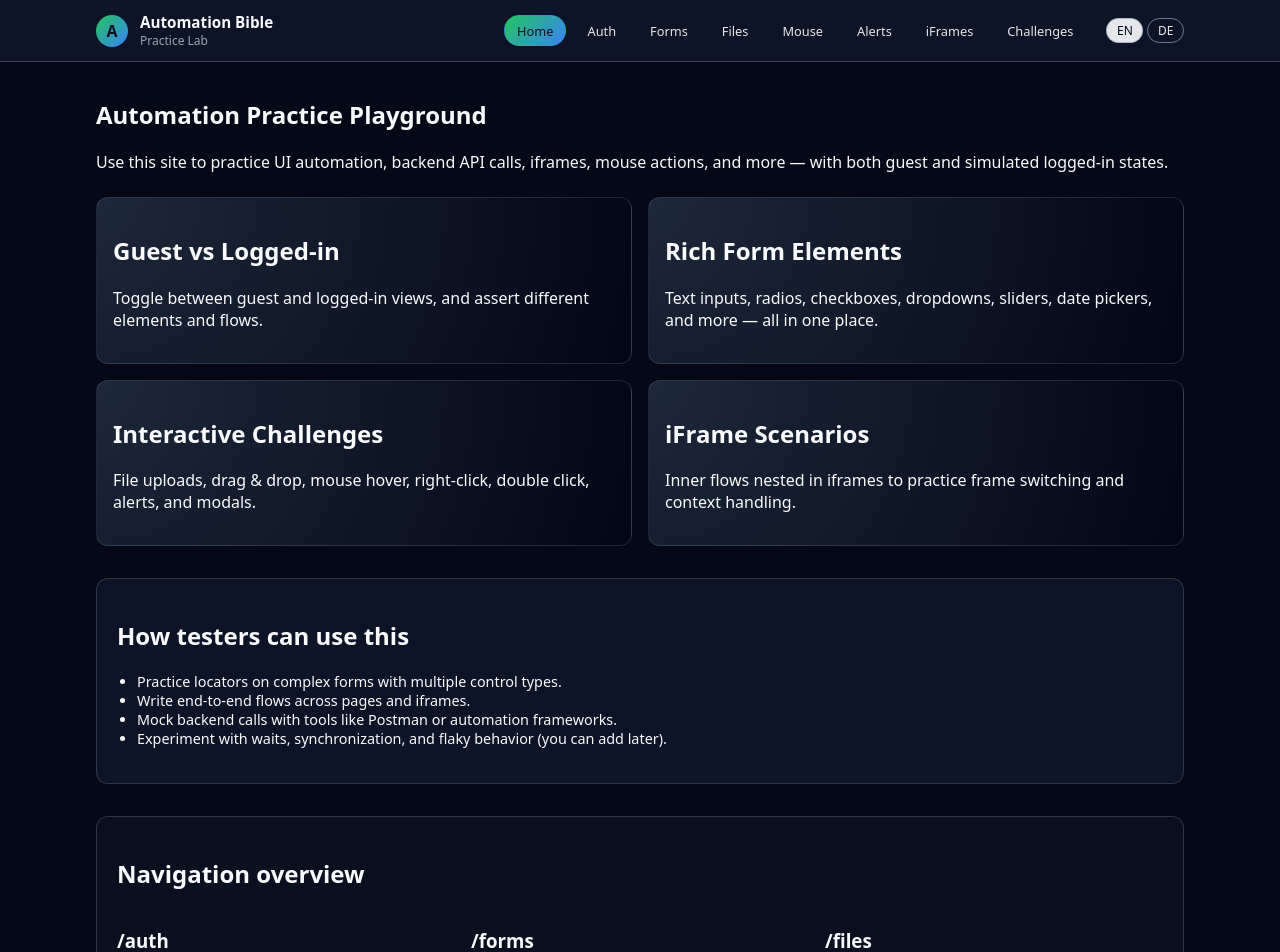
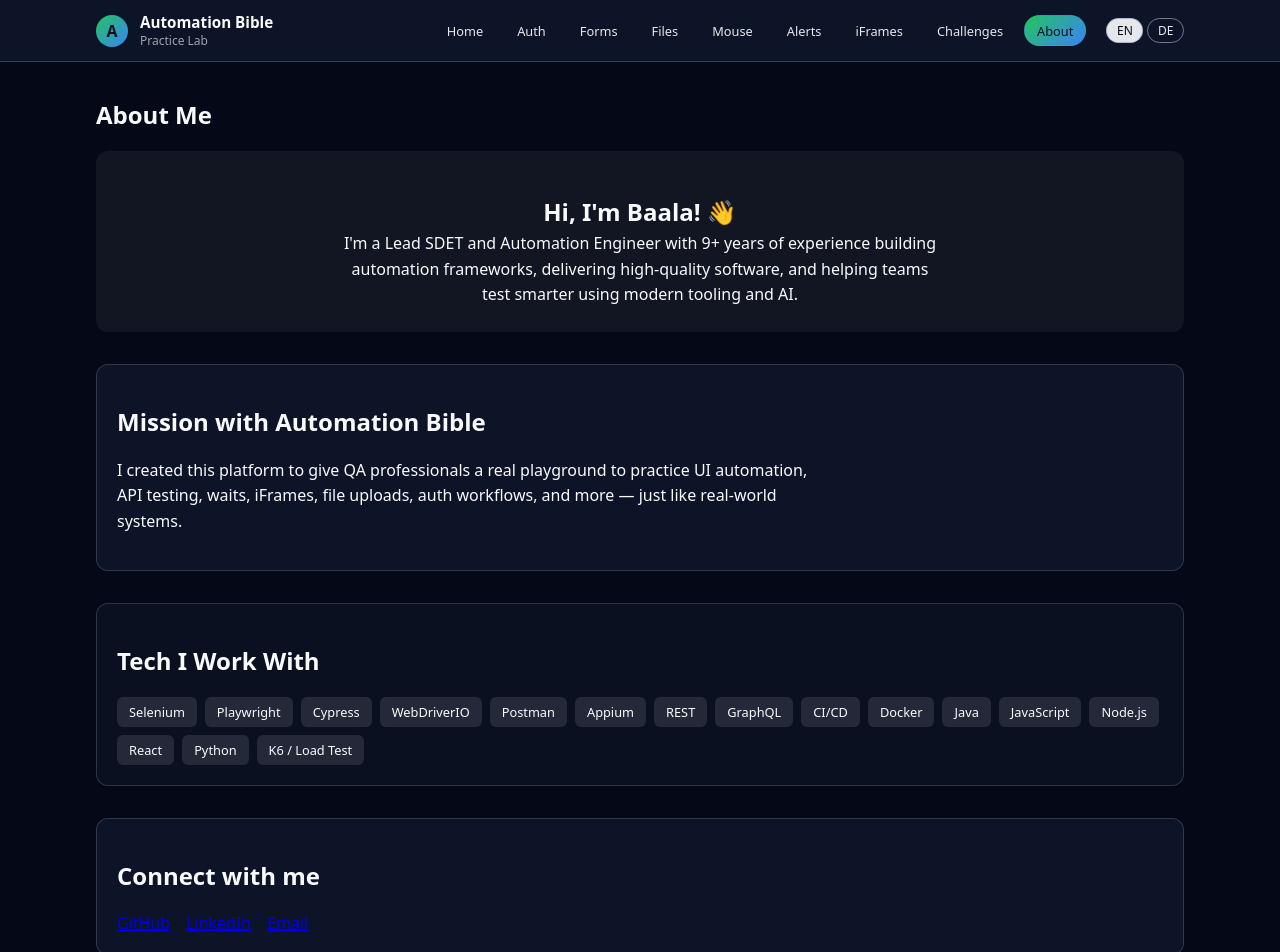
Before and after one commit to baalarazor/automation-practice, a React (Create React App) app in the folder frontend/: page /about in a window 1280 px wide. Before the commit this address led to /. Shown: the top 952 px of the page. Built offline with nearby package versions, Linux system fonts and the light colour scheme; no server answers.

Commit message:
Added About Me page with EN/DE support

```diff
--- a/frontend/src/App.js
+++ b/frontend/src/App.js
@@ -8,12 +8,14 @@ import MouseActionsPlayground from "./pages/MouseActionsPlayground";
 import AlertsPlayground from "./pages/AlertsPlayground";
 import IframePlayground from "./pages/IframePlayground";
 import ChallengesPlayground from "./pages/ChallengesPlayground";
+import About from "./pages/About";
 
 function App() {
   return (
     <Layout>
       <Routes>
         <Route path="/" element={<Home />} />
+        <Route path="/about" element={<About />} />
         <Route path="/auth" element={<AuthPlayground />} />
         <Route path="/forms" element={<FormPlayground />} />
         <Route path="/files" element={<FileUploadPlayground />} />
--- a/frontend/src/components/Header.jsx
+++ b/frontend/src/components/Header.jsx
@@ -36,6 +36,7 @@ export default function Header() {
           <NavItem to="/alerts">{labels.alerts}</NavItem>
           <NavItem to="/iframes">{labels.iframes}</NavItem>
           <NavItem to="/challenges">{labels.challenges}</NavItem>
+          <NavItem to="/about">{lang === "de" ? "Über mich" : "About"}</NavItem>
 
           <div className="lang-toggle">
             <button
--- /dev/null
+++ b/frontend/src/pages/About.jsx
@@ -0,0 +1,99 @@
+import { useLanguage } from "../languageContext";
+
+export default function About() {
+  const { lang } = useLanguage();
+
+  const text = {
+    en: {
+      title: "About Me",
+      subtitle: "Hi, I'm Baala! 👋",
+      bio: `I'm a Lead SDET and Automation Engineer with 9+ years of experience building automation frameworks, delivering high-quality software, and helping teams test smarter using modern tooling and AI.`,
+      missionTitle: "Mission with Automation Bible",
+      mission: `I created this platform to give QA professionals a real playground to practice UI automation, API testing, waits, iFrames, file uploads, auth workflows, and more — just like real-world systems.`,
+      skillsTitle: "Tech I Work With",
+      contactTitle: "Connect with me",
+    },
+    de: {
+      title: "Über mich",
+      subtitle: "Hallo, ich bin Baala! 👋",
+      bio: `Ich bin ein Lead SDET und Automatisierungsingenieur mit mehr als 9 Jahren Erfahrung im Aufbau von Testautomatisierungs-Frameworks und der Qualitätssicherung mit modernen Tools und KI.`,
+      missionTitle: "Mission mit Automation Bible",
+      mission: `Ich habe diese Website erstellt, um QA-Testern einen echten Ort zu geben, an dem sie UI- und API-Testautomatisierung, iFrames, Uploads, Auth-Flow und Wartebedingungen wie in echten Systemen üben können.`,
+      skillsTitle: "Technologien",
+      contactTitle: "Kontakt",
+    }
+  };
+
+  const t = text[lang];
+
+  return (
+    <div className="page">
+      <section className="hero-section">
+        <h1>{t.title}</h1>
+
+        <div
+          style={{
+            marginTop: "1rem",
+            padding: "1.5rem",
+            background: "rgba(255,255,255,0.05)",
+            borderRadius: "12px",
+            textAlign: "center"
+          }}
+        >
+          <h2 style={{ marginBottom: "0.2rem" }}>{t.subtitle}</h2>
+          <p style={{ maxWidth: "600px", margin: "0 auto", lineHeight: "1.6" }}>
+            {t.bio}
+          </p>
+        </div>
+      </section>
+
+      <section className="section">
+        <h2>{t.missionTitle}</h2>
+        <p style={{ maxWidth: "700px", lineHeight: "1.6" }}>
+          {t.mission}
+        </p>
+      </section>
+
+      <section className="section section-muted">
+        <h2>{t.skillsTitle}</h2>
+
+        <div className="badge-grid">
+          {[
+            "Selenium",
+            "Playwright",
+            "Cypress",
+            "WebDriverIO",
+            "Postman",
+            "Appium",
+            "REST",
+            "GraphQL",
+            "CI/CD",
+            "Docker",
+            "Java",
+            "JavaScript",
+            "Node.js",
+            "React",
+            "Python",
+            "K6 / Load Test"
+          ].map((skill) => (
+            <span key={skill} className="badge">{skill}</span>
+          ))}
+        </div>
+      </section>
+
+      <section className="section">
+        <h2>{t.contactTitle}</h2>
+
+        <div className="contact-links">
+          <a href="https://github.com/baalarazor" target="_blank" rel="noopener noreferrer">
+            GitHub
+          </a>
+          <a href="https://linkedin.com/in/baala" target="_blank" rel="noopener noreferrer">
+            LinkedIn
+          </a>
+          <a href="mailto:scbaala@gmail.com">Email</a>
+        </div>
+      </section>
+    </div>
+  );
+}
--- a/frontend/src/styles.css
+++ b/frontend/src/styles.css
@@ -510,4 +510,35 @@ img, iframe {
   max-width: 100%;
 }
 
+.badge-grid {
+  display: flex;
+  flex-wrap: wrap;
+  gap: 0.5rem;
 }
+
+.badge {
+  padding: 6px 12px;
+  background: rgba(255,255,255,0.10);
+  border-radius: 6px;
+  font-size: 0.8rem;
+}
+
+.contact-links {
+  display: flex;
+  gap: 1rem;
+  flex-wrap: wrap;
+}
+
+.contact-links a {
+  color: #fff;
+  opacity: 0.8;
+  transition: 0.2s;
+  font-weight: 500;
+}
+
+.contact-links a:hover {
+  opacity: 1;
+}
+
+
+}
```
